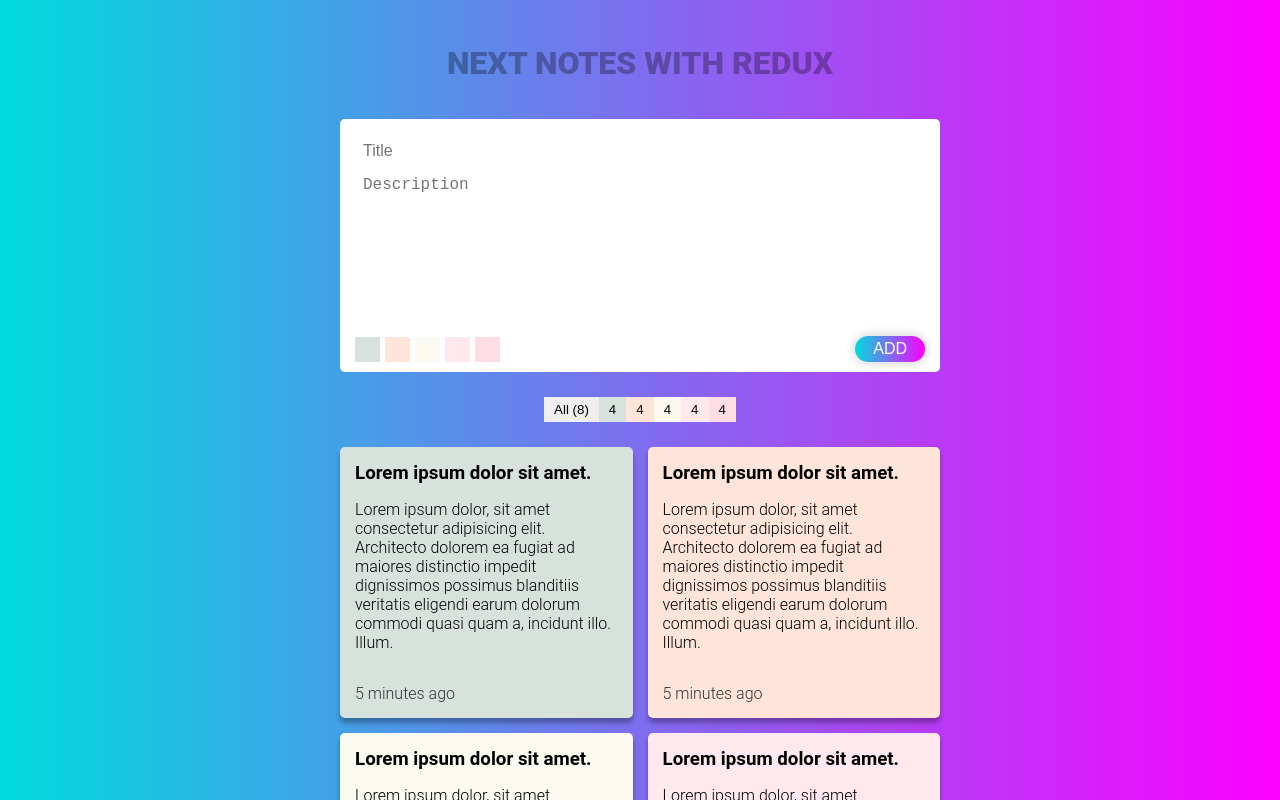
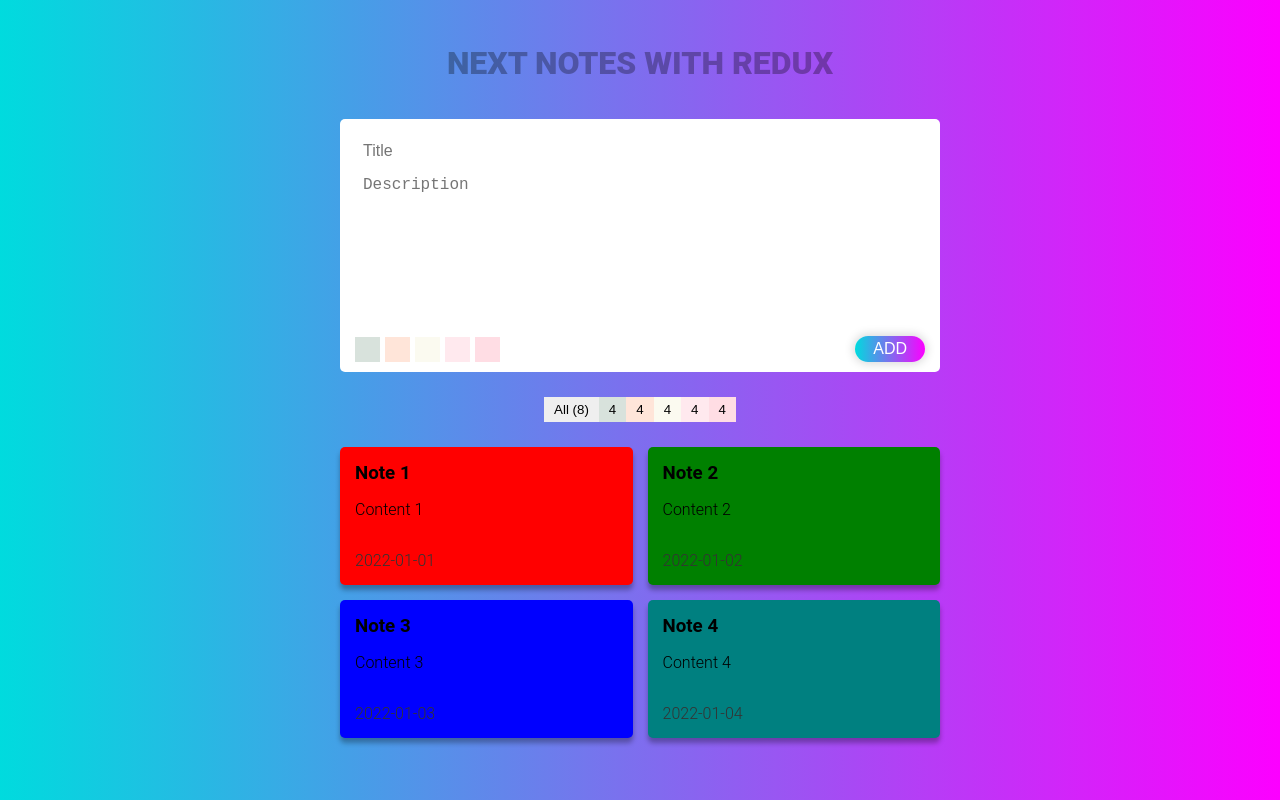
Before and after one commit to NishatFariza/next-note-with-redux, a Next.js app: page / in a window 1280 px wide. Shown: the top 800 px of the page. Built offline with nearby package versions, Linux system fonts and the light colour scheme.

Commit message:
data render show ui

```diff
--- a/src/components/Note.tsx
+++ b/src/components/Note.tsx
@@ -1,18 +1,22 @@
 import React from "react";
 
-const Note = ({ bgColor = "#fff" }) => {
+
+interface Props{
+  title: string;
+  content: string;
+  color: string;
+  createAt: string;
+}
+
+
+const Note: React.FC<Props> = ({ title, content, color, createAt }) => {
   return (
-    <div className="note" style={{ backgroundColor: bgColor }}>
+    <div className="note" style={{ backgroundColor: color }}>
       <div>
-        <h3 className="title">Lorem ipsum dolor sit amet.</h3>
-        <p>
-          Lorem ipsum dolor, sit amet consectetur adipisicing elit. Architecto
-          dolorem ea fugiat ad maiores distinctio impedit dignissimos possimus
-          blanditiis veritatis eligendi earum dolorum commodi quasi quam a,
-          incidunt illo. Illum.
-        </p>
+        <h3 className="title">{ title}</h3>
+        <p>{ content}</p>
       </div>
-      <p className="time">5 minutes ago</p>
+      <p className="time">{ createAt}</p>
       <div className="buttons">
         <button className="delete">&times;</button>
       </div>
--- a/src/pages/index.tsx
+++ b/src/pages/index.tsx
@@ -1,9 +1,19 @@
-import React from "react";
-import Writter from "../components/Writter";
+import { useSelector } from "react-redux";
 import Filtter from "../components/Filtters";
 import Note from "../components/Note";
+import Writter from "../components/Writter";
+import { NoteModel } from "../models/Note.model";
+import Notes from "./store/notes";
 
-const index = () => {
+// "#d8e2dc"
+// "#ffe5d9"
+// "#fbfaf0"
+// "#ffe9ee"
+// "#ffdde4"
+
+const IndexPage = () => {
+  const notes = useSelector((state: any) => state.notes.notes as NoteModel[]);
+
   return (
     <div className="app">
       <div className="header">
@@ -12,15 +22,14 @@ const index = () => {
       <Writter />
       <Filtter />
       <div className="notes">
-        <Note bgColor="#d8e2dc" />
-        <Note bgColor="#ffe5d9" />
-        <Note bgColor="#fbfaf0" />
-        <Note bgColor="#ffe9ee" />
-        <Note bgColor="#ffdde4" />
-        <Note />
+        {notes.map((note) => (
+          <Note key={note.id} title={note.title} content={note.content} color={note.color} createAt={note.createAt} />
+        ))}
+
+        {/* <Note /> */}
       </div>
     </div>
   );
 };
 
-export default index;
+export default IndexPage;
```
